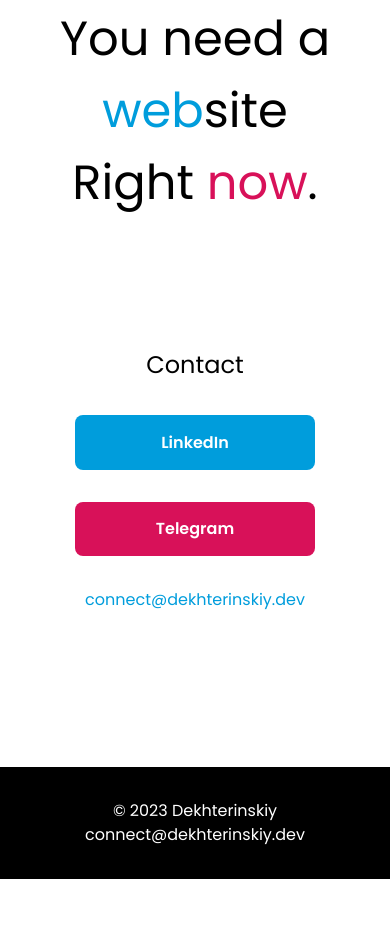
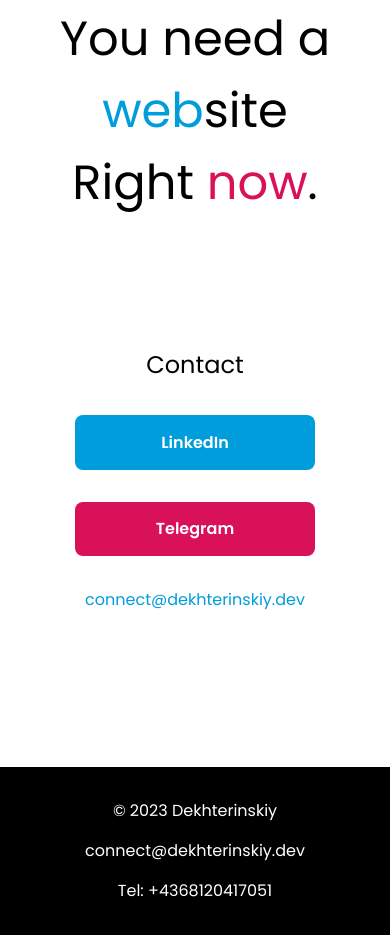
Before and after one commit to Inferus/portfolio, a plain HTML site: page index.html in a window 390 px wide. Shown: the part 2739-3674 px from the top of the page. Before the commit the page ends 3618 px from the top, so only its background shows below. Drawn offline with Linux system fonts and the light colour scheme; a web font is replaced by a local one.

Commit message:
added phone number, fixed some issues

```diff
--- a/css/style_v3.css
+++ b/css/style_v4.css
@@ -70,6 +70,10 @@ section {
     max-width: 1200px;
     margin: 0 auto;
     padding: 0 15px;
+}
+
+.greet{
+    min-height: 100vh;
 }
 
 .greet__title {
@@ -319,6 +323,10 @@ header {
     color: white;
     padding: 2rem 0;
     text-align: center;
+    align-items: center;
+    gap: 1rem;
+    display: flex;
+    flex-direction: column;
 }
 
 .footer a {
@@ -332,9 +340,8 @@ header {
 
 @media screen and (min-width: 768px) {
     .footer {
-        display: flex;
         justify-content: space-around;
-
+        flex-direction: row;
     }
 
 
@@ -411,3 +418,11 @@ a {
     height: 2px;
     background-color: var(--blue);
 }
+
+.footer__contacts {
+    display: flex;
+    flex-direction: column;
+    justify-content: center;
+    align-items: center;
+    gap: 1rem;
+}
--- a/index.html
+++ b/index.html
@@ -4,7 +4,7 @@
     <meta charset="UTF-8">
     <meta name="viewport" content="width=device-width, initial-scale=1.0">
     <title>Dekhterinskiy</title>
-    <link rel="stylesheet" href="css/style_v3.css">
+    <link rel="stylesheet" href="css/style_v4.css">
     <script defer src="js/index.js"></script>
 </head>
 <body>
@@ -132,11 +132,14 @@
 
     </main>
 
+
     <footer class="footer">
-            <p class="footer__text">© 2023 Dekhterinskiy</p>
+        <p class="footer__text">© 2023 Dekhterinskiy</p>
+        <div class="footer__contacts">
             <a href="mailto:connect@dekhterinskiy.dev">connect@dekhterinskiy.dev</a>
-    </footer>
-
+            <a href="tel:+4368120417051">Tel: +4368120417051</a>
+        </div>
+</footer>
 
 </body>
 </html>
```
Also changed, not shown: ru.html (+6 -3 lines).
